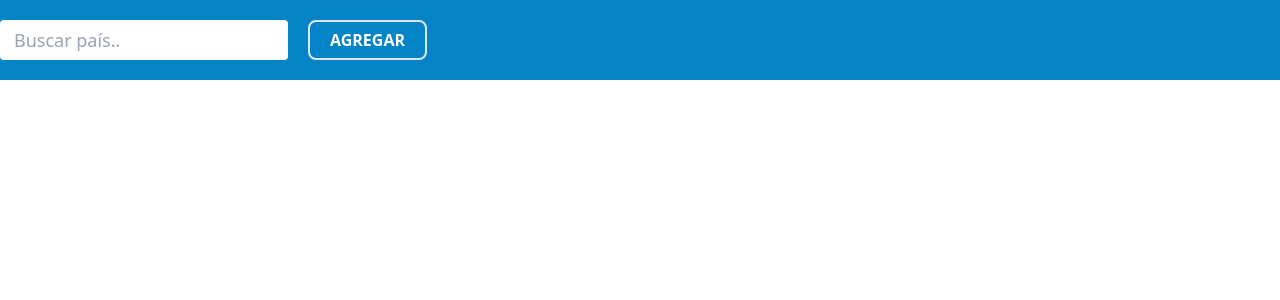
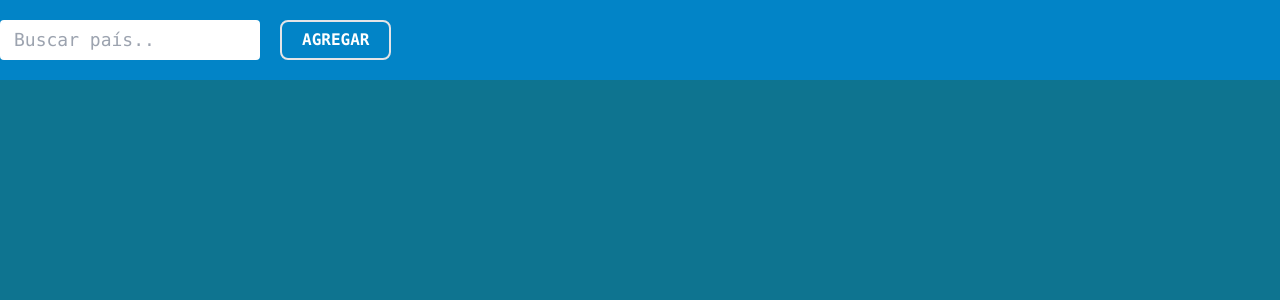
Before and after one commit to Eifro/app-weather, a React (Create React App) app: page / in a window 1280 px wide. Shown: the top 300 px of the page. Built offline with nearby package versions, Linux system fonts and the light colour scheme.

Commit message:
styles add

```diff
--- a/src/App.js
+++ b/src/App.js
@@ -3,7 +3,7 @@ import Home from './components/Home'
 
 export default function App() {
   return (
-    <div className='app'>
+    <div className='app bg-cyan-700 h-screen'>
       <BrowserRouter>
         <Routes>
           <Route path="/" element={<Home />} />
--- a/src/components/Card.jsx
+++ b/src/components/Card.jsx
@@ -1,12 +1,19 @@
-export default function Card({weather}) {
-  const {name, main : {temp, temp_min, temp_max}} = weather
-  const img = weather.weather[0].icon
+export default function Card({ weather }) {
+  const {
+    name,
+    main: { temp, temp_min, temp_max },
+  } = weather;
+  const img = weather.weather[0].icon;
   return (
-    <div className="wheater-card">
-      <h1>{name}</h1>
-      <h3>{temp}</h3>
-      <h4>{temp_min} / {temp_max}</h4>
-      <img src={"http://openweathermap.org/img/wn/" + img + "@2x.png"} alt="" />
+    <div className="wheater-card flex h-52 border border-slate-300 rounded-xl shadow-lg shadow-neutral-400">
+      <img src={"http://openweathermap.org/img/wn/" + img + "@2x.png"} className="w-40 contrast-150 brightness-110" alt="" />
+      <div className="wheater-details flex flex-col justify-center items-center gap-5 w-full">
+        <h1 className="text-2xl shadow-2xl">{name}</h1>
+        <p className="">{temp}</p>
+        <p className="">
+          <span>{temp_min}</span> / <span>{temp_max}</span>
+        </p>
+      </div>
     </div>
-  )
+  );
 }
--- a/src/components/Cards.jsx
+++ b/src/components/Cards.jsx
@@ -5,7 +5,7 @@ export default function Cards() {
   const weathers = useSelector((state) => state.weather.list);
 
   return (
-    <div className="weather-cards">
+    <div className="weather-cards container mx-auto grid grid-cols-3 gap-8 text-white py-5">
       {
         weathers.map((weather) => (
           <Card weather={weather} key={weather.id} />
--- a/src/components/Home.jsx
+++ b/src/components/Home.jsx
@@ -3,7 +3,7 @@ import NavBar from "./NavBar";
 
 export default function Home() {
   return (
-    <div className="home">
+    <div className="home font-mono">
       <NavBar />
       <Cards />
     </div>
```
